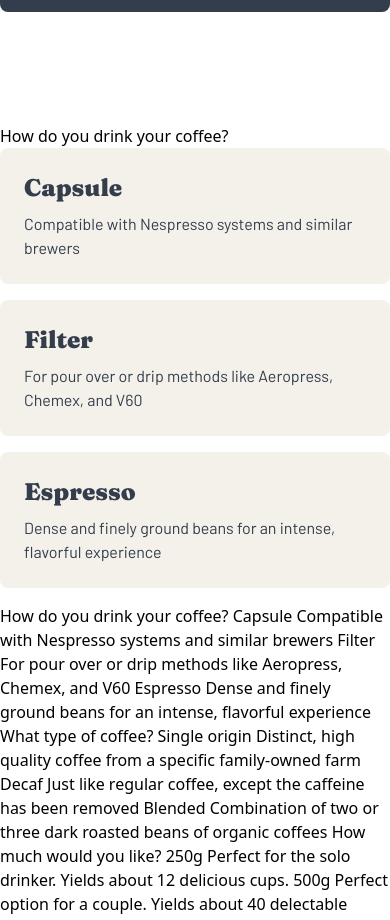
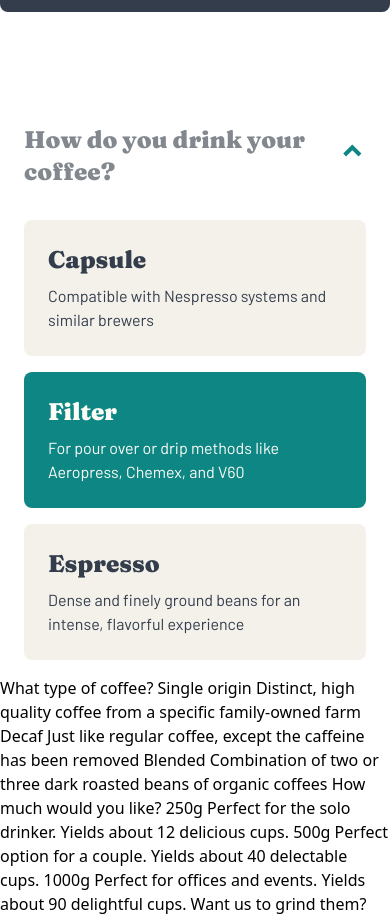
Before and after one commit to jim9112/coffeeroasters-subscription-site, a website: page plan.html in a window 390 px wide. Shown: the part 1660-2580 px from the top of the page. Drawn offline with Linux system fonts and the light colour scheme.

Commit message:
finish mobile form template

```diff
--- a/plan.html
+++ b/plan.html
@@ -41,7 +41,7 @@
     </nav>
 
     <!-- hamburger menu button (mobile only) -->
-    <button class="inset-y-0 right-0 absolute tablet:hidden">
+    <button type="menu" class="inset-y-0 right-0 absolute tablet:hidden">
       <img src="./assets/shared/mobile/icon-hamburger.svg" alt="" />
     </button>
   </header>
@@ -121,25 +121,25 @@
   </section>
 
   <!-- order form section -->
-  <section>
+  <section class="px-6">
     <form action="">
       <fieldset>
 
-        <legend>How do you drink your coffee?</legend>
+        <legend class="font-heading font-black text-grey text-2xl mb-8 relative"><h2>How do you drink your coffee?</h2> <button type="button"><img class="right-1 top-5 absolute transform rotate-180" src="assets/plan/desktop/icon-arrow.svg" alt=""></button></legend>
 
         <!-- capsule selection -->
         <input type="radio" class="appearance-none"  name="type" id="capsule" value="Capsule">
         <label class=" " for="capsule">
-          <div class="bg-light-grey rounded-lg mb-4 p-6 text-dark-grey-blue">
+          <div class="bg-light-grey rounded-lg mb-4 p-6 text-dark-grey-blue hover:bg-pale-orange hover:text-dark-grey-blue cursor-pointer">
             <h2 class="font-heading font-black text-2xl mb-2">Capsule</h2>
             <p class="font-body">Compatible with Nespresso systems and similar brewers</p>
           </div>
         </label>
 
         <!-- filter selection -->
-        <input type="radio" class=" appearance-none"  name="type" id="filter" value="Filter">
+        <input type="radio" checked class=" appearance-none"  name="type" id="filter" value="Filter">
         <label class="" for="filter">
-          <div class="bg-light-grey rounded-lg mb-4 p-6 text-dark-grey-blue">
+          <div class="bg-light-grey rounded-lg mb-4 p-6 text-dark-grey-blue cursor-pointer hover:bg-pale-orange hover:text-dark-grey-blue">
             <h2 class="font-heading font-black text-2xl mb-2 ">Filter</h2>
             <p class="font-body">For pour over or drip methods like Aeropress, Chemex, and V60</p>
           </div>
@@ -148,7 +148,7 @@
         <!-- espresso selection -->
         <input type="radio" class="  appearance-none"  name="type" id="espresso" value="Espresso">
         <label class=" " for="espresso">
-          <div class="bg-light-grey rounded-lg p-6 text-dark-grey-blue">
+          <div class="bg-light-grey rounded-lg p-6 text-dark-grey-blue cursor-pointer hover:bg-pale-orange hover:text-dark-grey-blue">
             <h2 class="font-heading font-black text-2xl mb-2">Espresso</h2>
             <p class="font-body">Dense and finely ground beans for an intense, flavorful experience</p>
           </div>
@@ -166,17 +166,6 @@
   03 Quantity
   04 Grind option
   05 Deliveries -->
-
-  How do you drink your coffee?
-
-  Capsule
-  Compatible with Nespresso systems and similar brewers
-
-  Filter
-  For pour over or drip methods like Aeropress, Chemex, and V60
-
-  Espresso
-  Dense and finely ground beans for an intense, flavorful experience
 
   What type of coffee?
 
```
